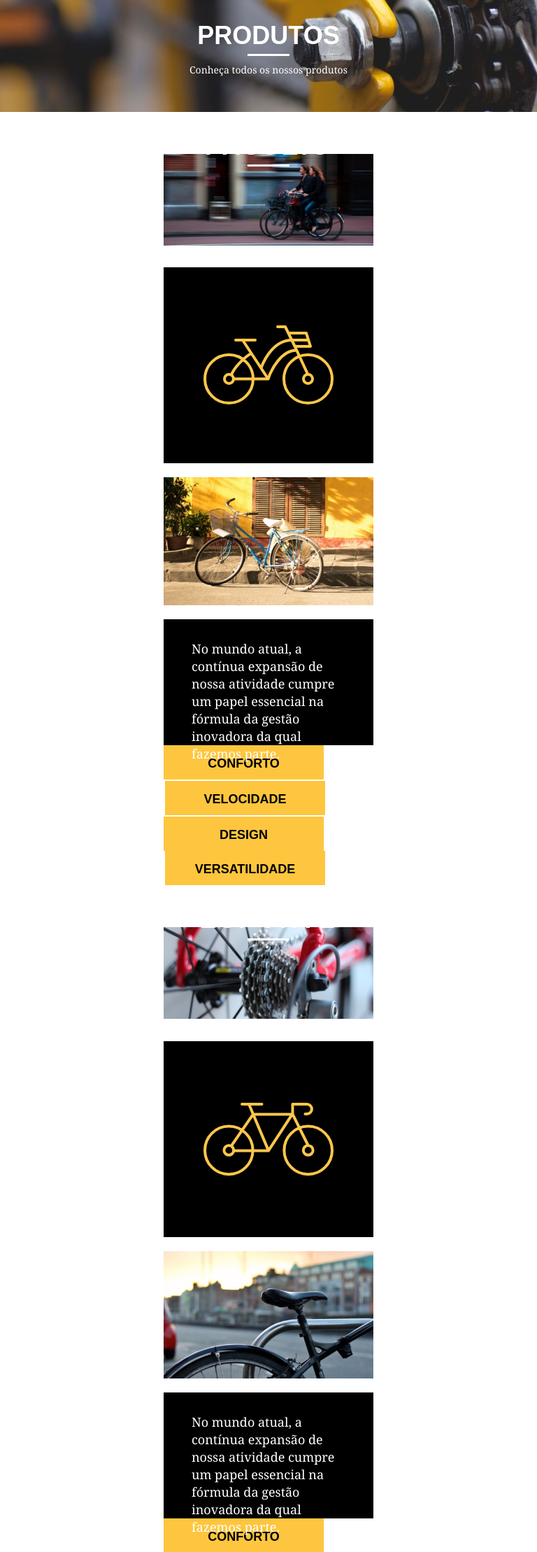
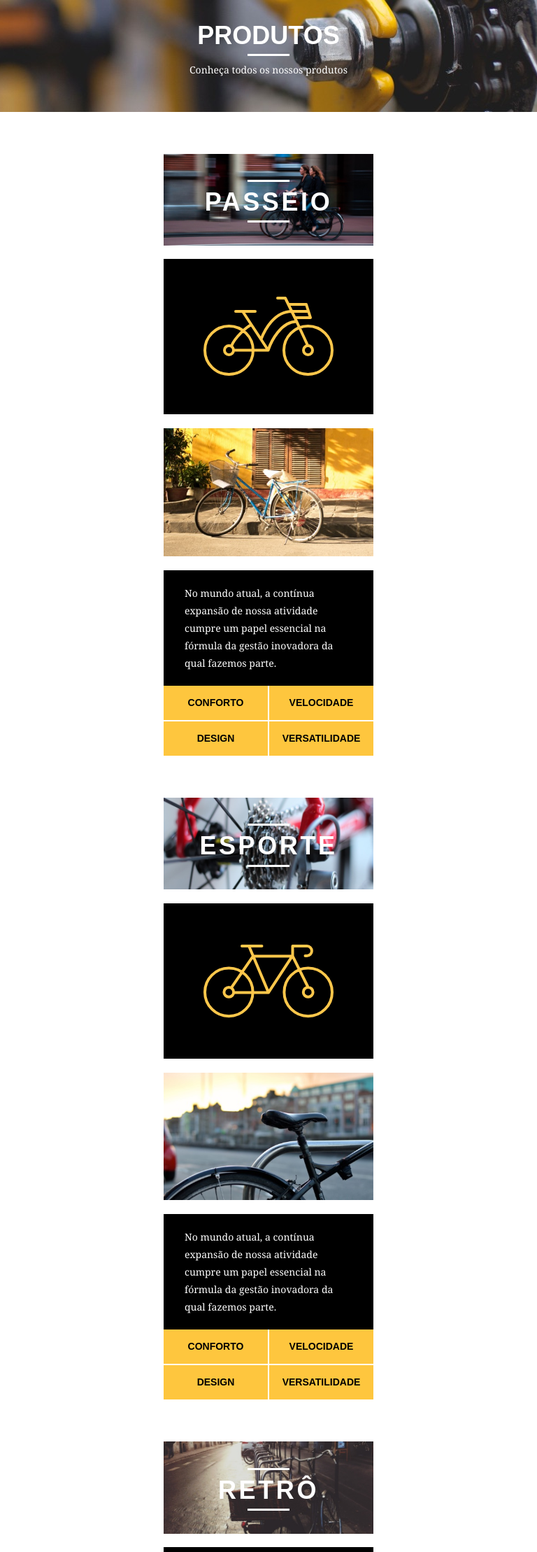
Before and after one commit to abnerjp/bikcraft, a PHP site: page /produtos.html in a window 768 px wide. Shown: the part 232-2450 px from the top of the page at 70% size. Run offline with PHP 8.4, Linux system fonts and the light colour scheme.

Commit message:
Responsivo: página de Produtos ajustada para tablet e smartphones

```diff
--- a/css/responsivo.css
+++ b/css/responsivo.css
@@ -23,7 +23,27 @@
 		height: 26px;
 	}
 
+	/* produtos */
+	.produto-item h2 {
+		top: -150px;
+		margin-bottom: -56px;
+	}
+
+	.produto-icone {
+		padding: 41px 0;
+	}
+
+	.produto-item p {
+		font-size: 14px;
+		padding: 20px 30px;
+		height: 122px;
+	}
+
+	.produto-item ul li {
+		width: 181px;
+	}
 }
+
 
 /* Estilo para Smartphone */
 @media only screen and (max-width: 787px) {
@@ -97,4 +117,36 @@
 		font-size: 14px;
 		line-height: 25px;
 	}
+
+	/* produtos */
+	.produto-item h2 {
+		top: -100px;
+		margin-bottom: -68px;
+	}
+
+	.produto-icone {
+		padding: 41px 0;
+	}
+
+	.produto-item p {
+		font-size: 14px;
+		height: auto;
+		padding: 20px 30px;
+	}
+
+	.produto-item ul li {
+		width: 149px;
+		height: 49px;
+		font-size: 14px;
+		line-height: 20px;
+		padding-top: 14px;
+	}
+
+	.form {
+		padding: 0px;
+	}
+
+	.orcamento-dados ul {
+		padding-right: 0px;
+	}
 }
```
